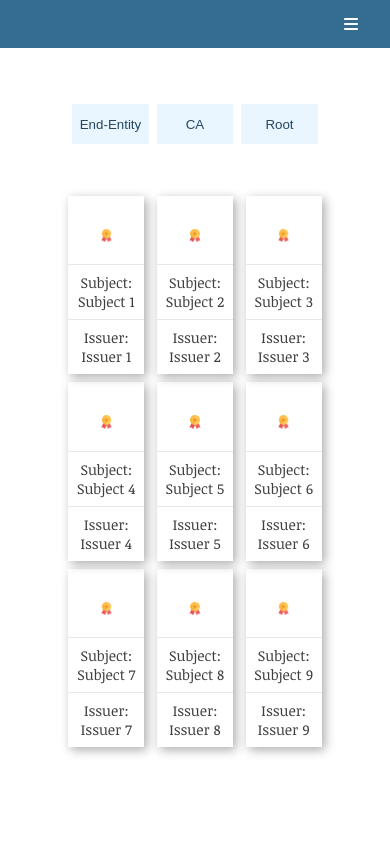
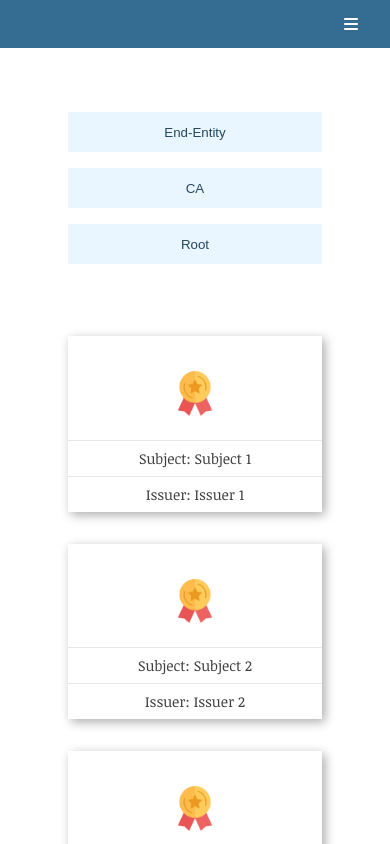
Before and after one commit to XWS-BSEP-Tim-13/BSEP-KT1, a React (Create React App) app in the folder frontend/: page /allCertificates in a window 390 px wide. Shown: the top 844 px of the page. Built offline with nearby package versions, Linux system fonts and the light colour scheme.

Commit message:
feat: all certificates and new certificate responsive

```diff
--- a/frontend/src/pages/AllCertificates/AllCertificates.module.css
+++ b/frontend/src/pages/AllCertificates/AllCertificates.module.css
@@ -63,3 +63,23 @@
     border-top: 1px solid #e7e7e7 ;
     color: #3e3e3e;
 }
+
+@media (max-width: 40rem) {
+    .options {
+        flex-direction: column;
+    }
+
+    .option {
+        width: 100%;
+        margin: 0.5rem 0;
+    }
+
+    .certificates {
+        flex-direction: column;
+    }
+
+    .certificate {
+        width: 100%;
+        margin: 1rem 0;
+    }
+}
--- a/frontend/src/pages/NewCertificate/NewCertificate.module.css
+++ b/frontend/src/pages/NewCertificate/NewCertificate.module.css
@@ -72,3 +72,18 @@
     background-color: rgba(53, 108, 145, 0.3);
     border: 1px solid #356c91;
 }
+
+@media (max-width: 40rem) {
+    .formRow {
+        flex-direction: column;
+        justify-content: center;
+    }
+
+    .formColumn {
+        padding: 0;
+    }
+
+    .formColumn select {
+        width: 95%;
+    }
+}
```
